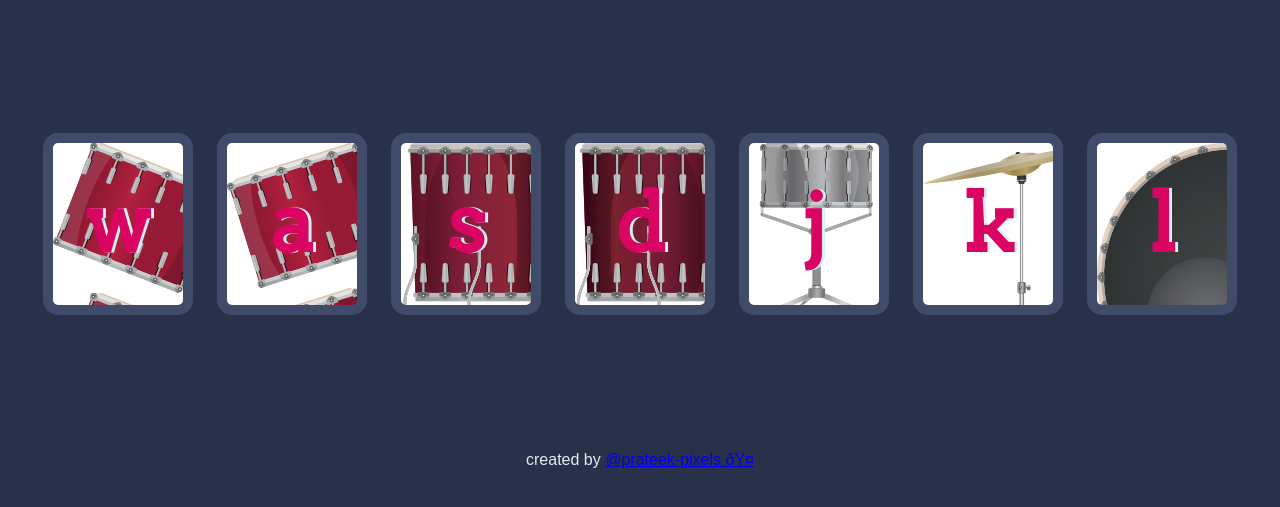
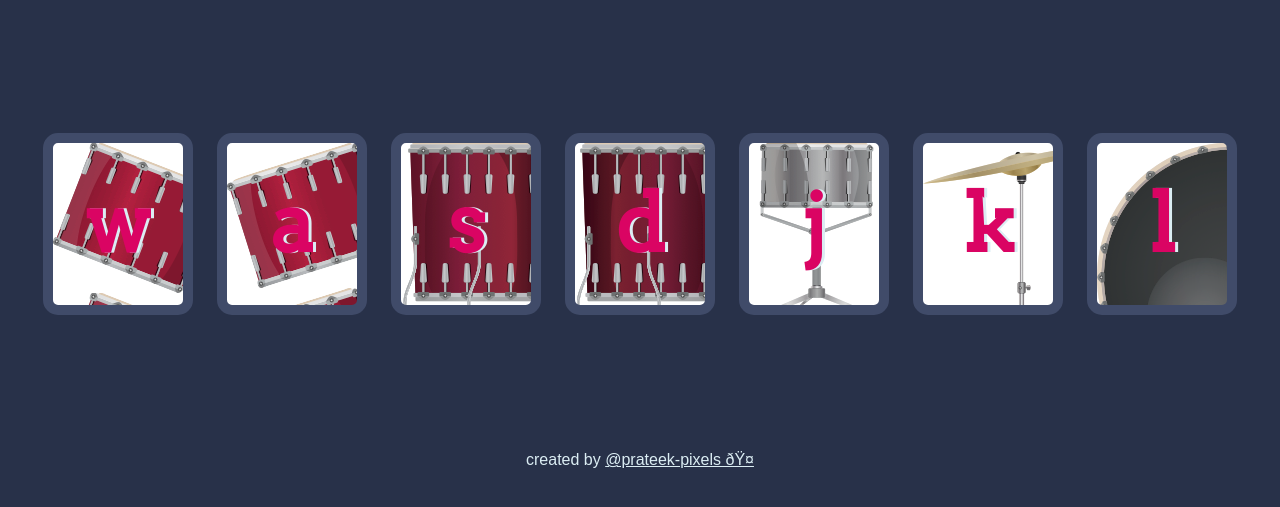
Before and after one commit to PrateekSrivastava1/Drum-Kit, a plain HTML site: page index.html in a window 1280 px wide. Shown: the part 193-700 px from the top of the page. Drawn offline with Linux system fonts and the light colour scheme.

Commit message:
Update styles.css

```diff
--- a/styles.css
+++ b/styles.css
@@ -15,7 +15,10 @@ footer {
   color: #DBEDF3;
   font-family: sans-serif;
 }
-
+a{
+  color: #DBEDF3;
+  font-family: sans-serif;
+}
 .w {
  background-image: url("images/tom1.png");
 }
```
